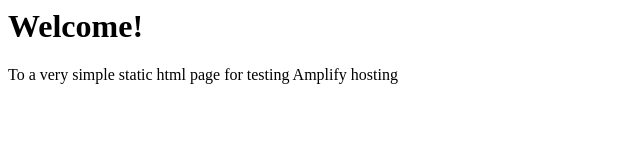
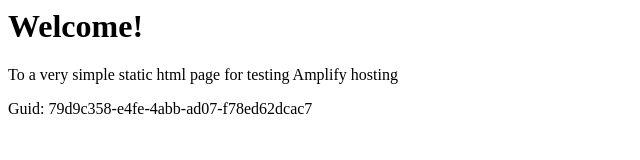
Before and after one commit to aws-aemilia-sin/Github-PR-Commit-Integration-Test-DoNotTouch-Gith-OKSLNVO2-v1-preprod-ap-southeast-1, a website: page src/index.html in a window 1280 px wide. Shown: the whole page, without its empty margins (0-640 px from the left). Drawn offline with Linux system fonts and the light colour scheme.

Commit message:
commit from integ tests

```diff
--- a/src/index.html
+++ b/src/index.html
@@ -1,3 +1,5 @@
+
+
 <html lang="en">
 
 <head>
@@ -10,6 +12,6 @@
 <body>
     <h1>Welcome!</h1>
     <p>To a very simple static html page for testing Amplify hosting</p>
-</body>
+    <p>Guid: 79d9c358-e4fe-4abb-ad07-f78ed62dcac7</p></body>
 
 </html>
```
